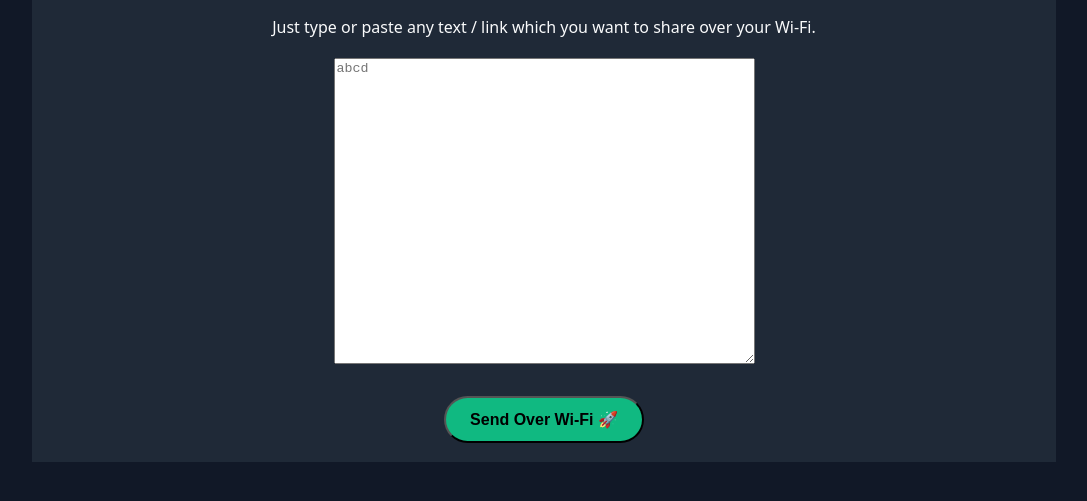
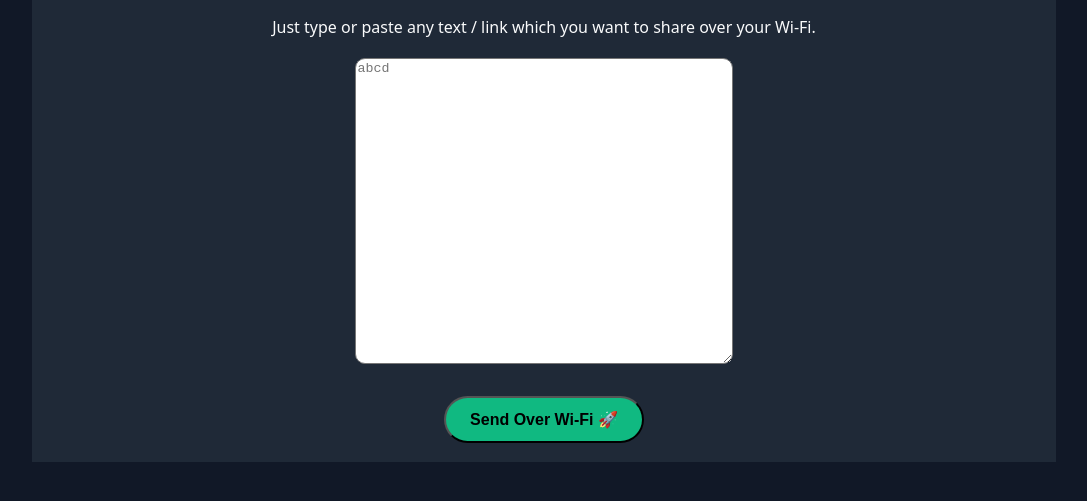
Before and after one commit to prathmyx/PortDrop, a website: page public/index.html in a window 1280 px wide. Shown: the part 97-598 px from the top of the page, without its empty margins (96-1183 px from the left). Drawn offline with Linux system fonts and the light colour scheme.

Commit message:
add: styles for textarea

```diff
--- a/public/style.css
+++ b/public/style.css
@@ -48,6 +48,11 @@ form {
     gap: 5px;
 }
 
+textarea {
+    width: 90%;
+    border-radius: 10px;
+}
+
 button {
     font-weight: 600;
     font-size: 1rem;
```
